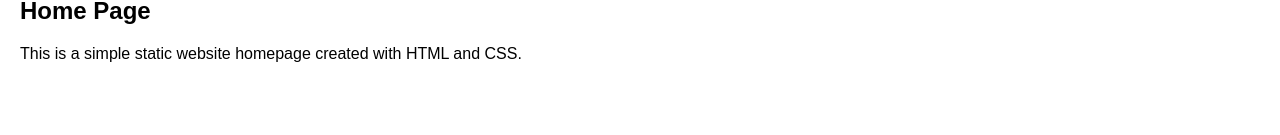
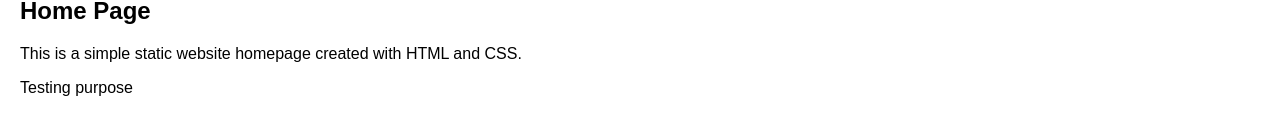
Before and after one commit to Gowthamiinturi/s3-static-us-east-1, a plain HTML site: page shopping.html in a window 1280 px wide. Shown: the part 209-344 px from the top of the page. Drawn offline with Linux system fonts and the light colour scheme.

Commit message:
Update shopping.html

```diff
--- a/shopping.html
+++ b/shopping.html
@@ -67,6 +67,7 @@
   <main>
     <h2>Home Page</h2>
     <p>This is a simple static website homepage created with HTML and CSS.</p>
+    <h> Testing purpose</h>
   </main>
 
 </body>
```
